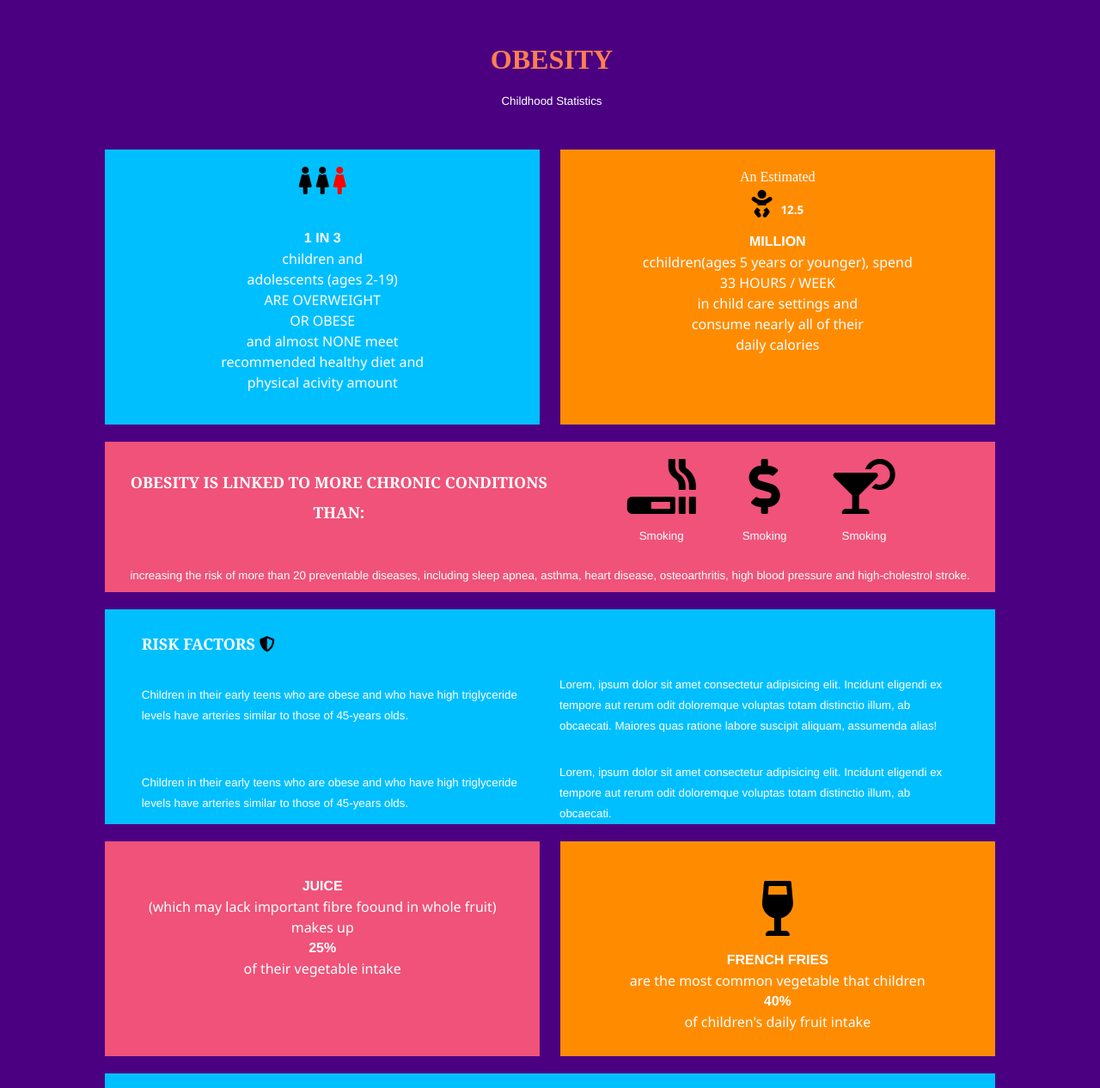
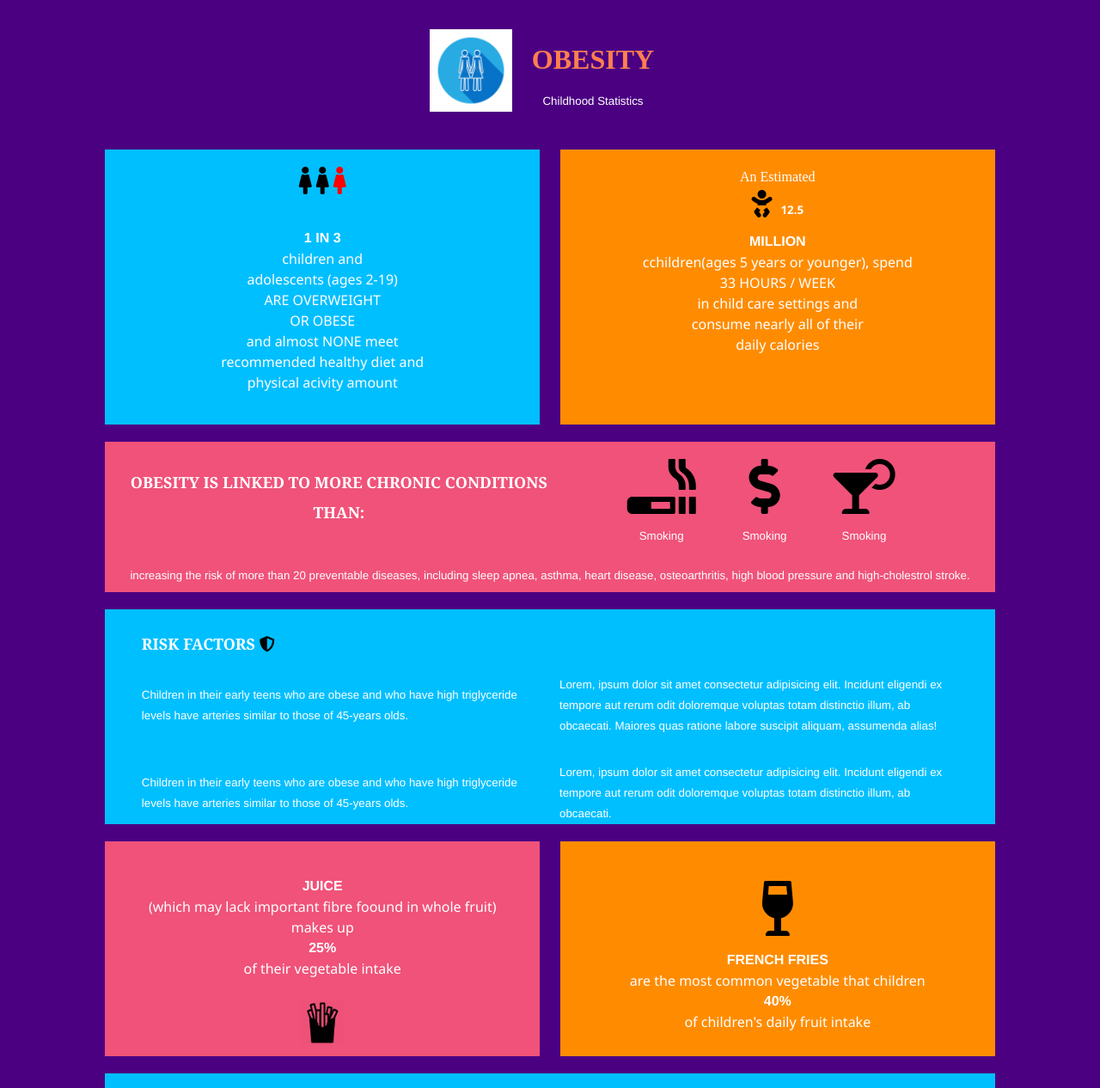
Before and after one commit to jayakumar-k5397/jay, a plain HTML site: page index.html in a window 1280 px wide. Shown: the top 1266 px of the page at 86% size. Drawn offline with nearby package versions, Linux system fonts and the light colour scheme.

Commit message:
Update index.html

```diff
--- a/index.html
+++ b/index.html
@@ -15,23 +15,11 @@
     <title>Document</title>
 </head>
 <body>
-    <!-- <header>
-        <i class="fas fa-cloud"></i>
-        <i class="fas fa-coffee"></i>
-        <i class="fas fa-car"></i>
-        <i class="fas fa-file"></i>
-        <i class="fas fa-bars"></i>
-    </header>
-
-    <table class="ieltstable">
-        <tr><td>Hi</td></tr>
-
-    </table> -->
 
 <div class="logo">
     <div style="display: inline-block;">
         <table>
-            <tr><td><a href="./pan card/index.html"><img src="./IMAGES/logo.jpg" alt="" width="96px" style="display: inline; text-align: center;"></a></td>
+            <tr><td><a href="./pan card/index.html"><img src="./logo.jpg" alt="" width="96px" style="display: inline; text-align: center;"></a></td>
             <td style="padding: 20px;">    <h1 style="color: coral;">OBESITY</h1>
                 <p>Childhood Statistics</p></td></tr>
         </table>
@@ -114,7 +102,7 @@
             <li>of their vegetable intake</li>
         </ul>
         <section style="display: inline-block;margin-top: 10px;">
-            <img src="./IMAGES/frenchfries.png" alt="" height="50px">
+            <img src="./frenchfries.png" alt="" height="50px">
         </section>
     </div>
     <div class="four-two">
```
